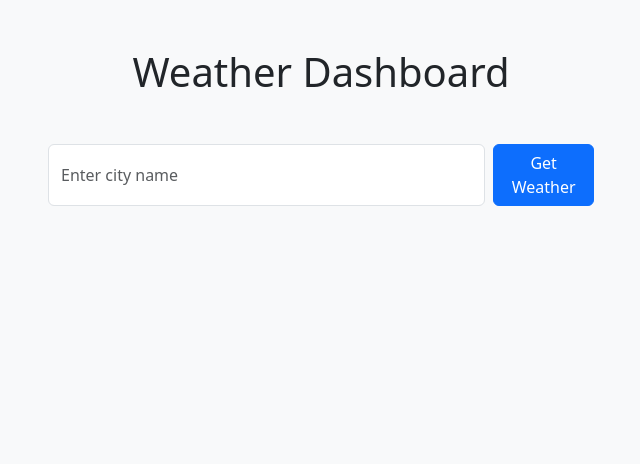
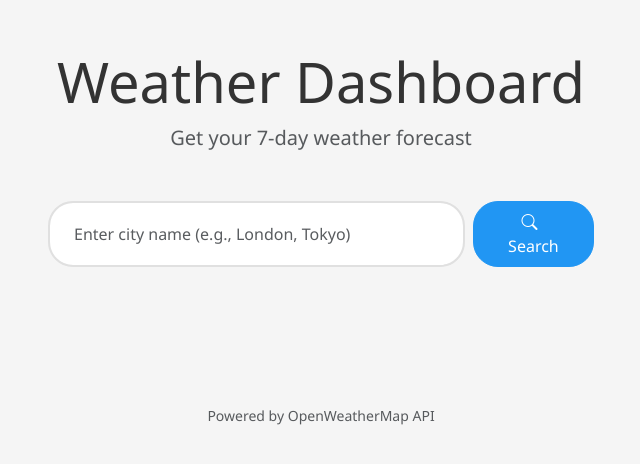
Before and after one commit to satyasgit/weather_dashboard, a Flask app: page / in a window 1280 px wide. Shown: the top 464 px of the page, without its empty margins (319-959 px from the left). Run offline with Flask 3, Linux system fonts and the light colour scheme; some libraries are stand-ins or nearby versions.

Commit message:
First commit of the Weather app to test in AWS Elastic Bean stalk

```diff
--- a/application.py
+++ b/application.py
@@ -8,10 +8,15 @@ from datetime import datetime
 load_dotenv()
 
 logging.basicConfig(level=logging.DEBUG)
+logger = logging.getLogger(__name__)
 
 application = Flask(__name__)
 application.config['SECRET_KEY'] = os.getenv('SECRET_KEY', 'your-secret-key-here')
-OPENWEATHER_API_KEY = os.getenv('OPENWEATHER_API_KEY', 'your-api-key-here')
+OPENWEATHER_API_KEY = os.getenv('OPENWEATHER_API_KEY')
+
+if not OPENWEATHER_API_KEY:
+    logger.error("OpenWeather API key not found in environment variables")
+    raise ValueError("OpenWeather API key is required")
 
 def kelvin_to_celsius(kelvin):
     return round(kelvin - 273.15, 1)
@@ -20,26 +25,32 @@ def get_weather_forecast(city):
     try:
         # Get coordinates for the city
         geo_url = f"http://api.openweathermap.org/geo/1.0/direct?q={city}&limit=1&appid={OPENWEATHER_API_KEY}"
-        logging.debug(f"Calling Geocoding API: {geo_url}")
+        logger.debug(f"Calling Geocoding API for city: {city}")
         geo_response = requests.get(geo_url)
-        logging.debug(f"Geocoding Response Status: {geo_response.status_code}")
-        logging.debug(f"Geocoding Response: {geo_response.text}")
+
+        if geo_response.status_code != 200:
+            logger.error(f"Geocoding API error. Status: {geo_response.status_code}, Response: {geo_response.text}")
+            return None, "Failed to get city coordinates. Please check the city name."
+
         geo_data = geo_response.json()
 
         if not geo_data:
-            logging.warning("No geocoding data found for city")
-            return None
+            logger.warning(f"No geocoding data found for city: {city}")
+            return None, "City not found. Please check the spelling or try a different city."
 
         lat, lon = geo_data[0]['lat'], geo_data[0]['lon']
+        logger.debug(f"Got coordinates: lat={lat}, lon={lon}")
 
         # Get 7-day forecast
-        url = f"https://api.openweathermap.org/data/2.5/forecast?lat={lat}&lon={lon}&appid={OPENWEATHER_API_KEY}"
-        response = requests.get(url)
-        data = response.json()
+        forecast_url = f"https://api.openweathermap.org/data/2.5/forecast?lat={lat}&lon={lon}&appid={OPENWEATHER_API_KEY}"
+        logger.debug("Calling Weather API")
+        response = requests.get(forecast_url)
 
         if response.status_code != 200:
-            logging.error(f"Failed to fetch weather data. Status code: {response.status_code}")
-            return None
+            logger.error(f"Weather API error. Status: {response.status_code}, Response: {response.text}")
+            return None, "Failed to fetch weather data. Please try again later."
+
+        data = response.json()
 
         # Process forecast data
         forecasts = []
@@ -55,7 +66,7 @@ def get_weather_forecast(city):
                     'temp': kelvin_to_celsius(item['main']['temp']),
                     'feels_like': kelvin_to_celsius(item['main']['feels_like']),
                     'humidity': item['main']['humidity'],
-                    'description': item['weather'][0]['description'],
+                    'description': item['weather'][0]['description'].capitalize(),
                     'icon': item['weather'][0]['icon']
                 })
 
@@ -63,10 +74,14 @@ def get_weather_forecast(city):
             'city': geo_data[0]['name'],
             'country': geo_data[0]['country'],
             'forecasts': forecasts
-        }
+        }, None
+
+    except requests.exceptions.RequestException as e:
+        logger.error(f"Network error: {str(e)}")
+        return None, "Network error. Please check your internet connection."
     except Exception as e:
-        logging.error(f"Error: {e}")
-        return None
+        logger.error(f"Unexpected error: {str(e)}")
+        return None, "An unexpected error occurred. Please try again later."
 
 @application.route('/')
 def index():
@@ -75,14 +90,15 @@ def index():
 @application.route('/get_weather', methods=['POST'])
 def get_weather():
     city = request.form.get('city')
-    logging.debug(f"Received request for city: {city}")
+    logger.debug(f"Received request for city: {city}")
 
     if not city:
-        return jsonify({'error': 'City is required'}), 400
+        return jsonify({'error': 'City name is required'}), 400
 
-    weather_data = get_weather_forecast(city)
+    weather_data, error_message = get_weather_forecast(city)
+
     if weather_data is None:
-        return jsonify({'error': 'Unable to fetch weather data for the specified city'}), 400
+        return jsonify({'error': error_message or 'Unable to fetch weather data'}), 400
 
     return jsonify(weather_data)
 
--- a/static/css/style.css
+++ b/static/css/style.css
@@ -1,37 +1,91 @@
+:root {
+    --primary-color: #2196f3;
+    --secondary-color: #64b5f6;
+    --background-color: #f5f5f5;
+    --card-background: #ffffff;
+    --text-color: #333333;
+}
+
 body {
-    background-color: #f8f9fa;
+    background-color: var(--background-color);
+    color: var(--text-color);
+    font-family: 'Segoe UI', Tahoma, Geneva, Verdana, sans-serif;
 }
 
 .weather-card {
-    background: white;
+    background-color: var(--card-background);
     border-radius: 15px;
     box-shadow: 0 4px 6px rgba(0, 0, 0, 0.1);
-    transition: transform 0.2s;
+    transition: transform 0.3s ease, box-shadow 0.3s ease;
 }
 
 .weather-card:hover {
     transform: translateY(-5px);
+    box-shadow: 0 6px 12px rgba(0, 0, 0, 0.15);
 }
 
 .weather-icon {
-    width: 64px;
-    height: 64px;
+    width: 100px;
+    height: 100px;
 }
 
 .temperature {
     font-size: 2rem;
     font-weight: bold;
+    color: var(--primary-color);
 }
 
 .feels-like {
-    font-size: 0.9rem;
-    color: #6c757d;
+    color: var(--secondary-color);
+    font-size: 1.1rem;
 }
 
 .humidity {
-    color: #0d6efd;
+    color: #666;
+    font-size: 1.1rem;
 }
 
 .description {
     text-transform: capitalize;
+    color: #555;
+    font-size: 1.1rem;
 }
+
+.btn-primary {
+    background-color: var(--primary-color);
+    border-color: var(--primary-color);
+    padding: 0.5rem 2rem;
+    border-radius: 25px;
+    font-weight: 500;
+}
+
+.btn-primary:hover {
+    background-color: var(--secondary-color);
+    border-color: var(--secondary-color);
+}
+
+.form-control {
+    border-radius: 25px;
+    padding: 0.5rem 1.5rem;
+    border: 2px solid #e0e0e0;
+}
+
+.form-control:focus {
+    border-color: var(--primary-color);
+    box-shadow: 0 0 0 0.2rem rgba(33, 150, 243, 0.25);
+}
+
+@keyframes fadeIn {
+    from {
+        opacity: 0;
+        transform: translateY(20px);
+    }
+    to {
+        opacity: 1;
+        transform: translateY(0);
+    }
+}
+
+.fade-in {
+    animation: fadeIn 0.5s ease-out;
+}
--- a/static/js/script.js
+++ b/static/js/script.js
@@ -8,6 +8,13 @@ document.getElementById('weatherForm').addEventListener('submit', async (e) => {
     const cityName = document.getElementById('cityName');
     const forecastContainer = document.getElementById('forecastContainer');
 
+    // Form validation
+    if (!cityInput.value.trim()) {
+        errorMessage.textContent = 'Please enter a city name';
+        errorMessage.classList.remove('d-none');
+        return;
+    }
+
     // Reset previous results
     errorMessage.classList.add('d-none');
     weatherResults.classList.add('d-none');
@@ -15,9 +22,9 @@ document.getElementById('weatherForm').addEventListener('submit', async (e) => {
 
     try {
         const formData = new FormData();
-        formData.append('city', cityInput.value);
+        formData.append('city', cityInput.value.trim());
 
-        console.log('Sending request for city:', cityInput.value);
+        console.log('Fetching weather data for:', cityInput.value);
 
         const response = await fetch('/get_weather', {
             method: 'POST',
@@ -28,17 +35,17 @@ document.getElementById('weatherForm').addEventListener('submit', async (e) => {
         });
 
         const data = await response.json();
-        console.log('Received response:', data);
+        console.log('Weather data received:', data);
 
         if (!response.ok) {
             throw new Error(data.error || 'Failed to fetch weather data');
         }
 
-        // Display results
+        // Display results with animation
         cityName.textContent = `${data.city}, ${data.country}`;
-        forecastContainer.innerHTML = data.forecasts.map(forecast => `
+        forecastContainer.innerHTML = data.forecasts.map((forecast, index) => `
             <div class="col-md-6 col-lg-3 mb-4">
-                <div class="weather-card p-3 text-center">
+                <div class="weather-card p-3 text-center fade-in" style="animation-delay: ${index * 0.1}s">
                     <h5 class="mb-3">${forecast.date}</h5>
                     <img src="https://openweathermap.org/img/wn/${forecast.icon}@2x.png"
                          alt="${forecast.description}"
@@ -52,7 +59,10 @@ document.getElementById('weatherForm').addEventListener('submit', async (e) => {
         `).join('');
 
         weatherResults.classList.remove('d-none');
+        cityInput.value = ''; // Clear input after successful search
+
     } catch (error) {
+        console.error('Error:', error);
         errorMessage.textContent = error.message;
         errorMessage.classList.remove('d-none');
     } finally {
--- a/templates/index.html
+++ b/templates/index.html
@@ -5,17 +5,25 @@
     <meta name="viewport" content="width=device-width, initial-scale=1.0">
     <title>Weather Dashboard</title>
     <link href="https://cdn.jsdelivr.net/npm/bootstrap@5.3.0/dist/css/bootstrap.min.css" rel="stylesheet">
+    <link href="https://fonts.googleapis.com/css2?family=Poppins:wght@300;400;500;600&display=swap" rel="stylesheet">
+    <link rel="stylesheet" href="https://cdn.jsdelivr.net/npm/bootstrap-icons@1.7.2/font/bootstrap-icons.css">
     <link rel="stylesheet" href="{{ url_for('static', filename='css/style.css') }}">
 </head>
 <body>
     <div class="container py-5">
-        <h1 class="text-center mb-5">Weather Dashboard</h1>
+        <div class="text-center mb-5">
+            <h1 class="display-4">Weather Dashboard</h1>
+            <p class="lead text-muted">Get your 7-day weather forecast</p>
+        </div>
 
         <div class="row justify-content-center mb-4">
             <div class="col-md-6">
                 <form id="weatherForm" class="d-flex gap-2" method="POST" action="/get_weather">
-                    <input type="text" id="cityInput" name="city" class="form-control" placeholder="Enter city name" required>
-                    <button type="submit" class="btn btn-primary">Get Weather</button>
+                    <input type="text" id="cityInput" name="city" class="form-control"
+                           placeholder="Enter city name (e.g., London, Tokyo)" required>
+                    <button type="submit" class="btn btn-primary">
+                        <i class="bi bi-search me-2"></i>Search
+                    </button>
                 </form>
             </div>
         </div>
@@ -24,9 +32,13 @@
             <div class="spinner-border text-primary" role="status">
                 <span class="visually-hidden">Loading...</span>
             </div>
+            <p class="mt-2 text-muted">Fetching weather data...</p>
         </div>
 
-        <div id="errorMessage" class="alert alert-danger text-center d-none"></div>
+        <div id="errorMessage" class="alert alert-danger text-center d-none">
+            <i class="bi bi-exclamation-circle me-2"></i>
+            <span class="error-text"></span>
+        </div>
 
         <div id="weatherResults" class="d-none">
             <h2 id="cityName" class="text-center mb-4"></h2>
@@ -34,6 +46,10 @@
         </div>
     </div>
 
+    <footer class="text-center mt-5 py-3 text-muted">
+        <small>Powered by OpenWeatherMap API</small>
+    </footer>
+
     <script src="https://cdn.jsdelivr.net/npm/bootstrap@5.3.0/dist/js/bootstrap.bundle.min.js"></script>
     <script src="{{ url_for('static', filename='js/script.js') }}"></script>
 </body>
```
Also changed, not shown: requirements.txt (+9 -1 lines), README.md, 4 other files.
